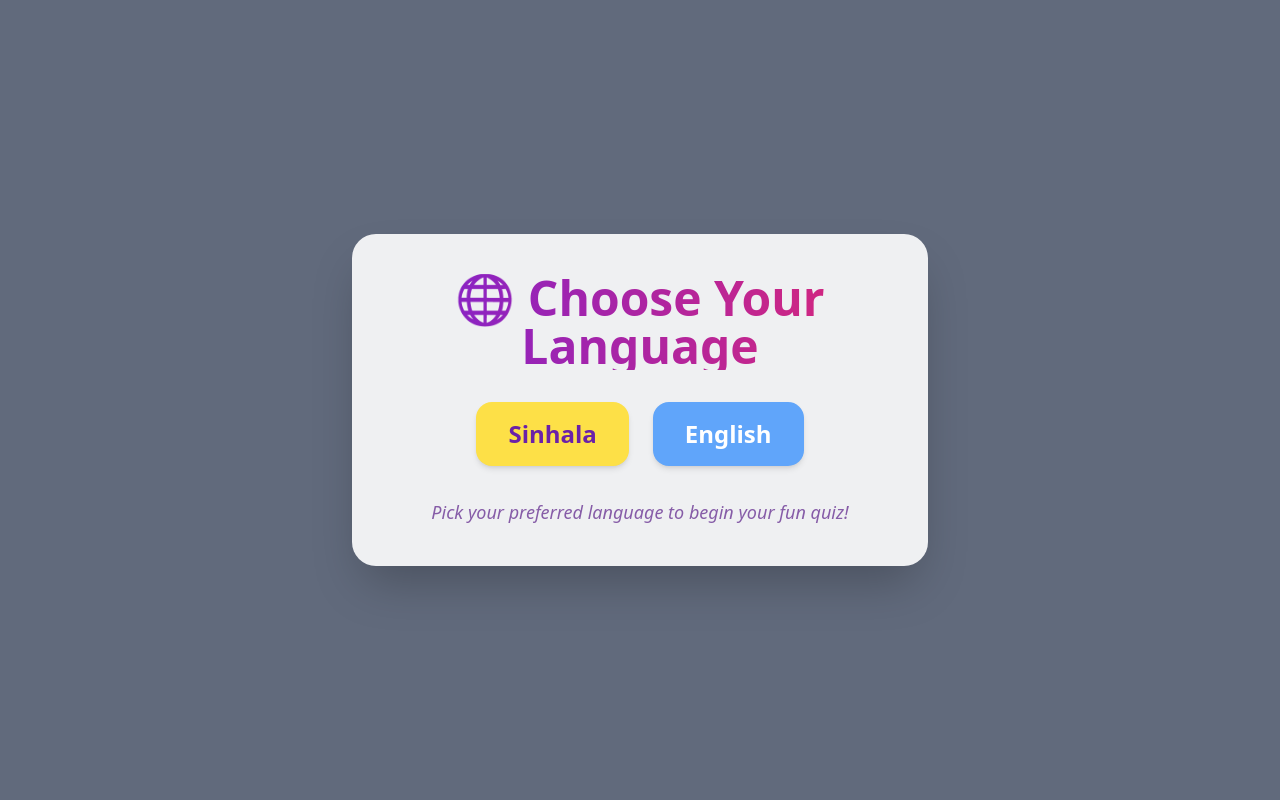
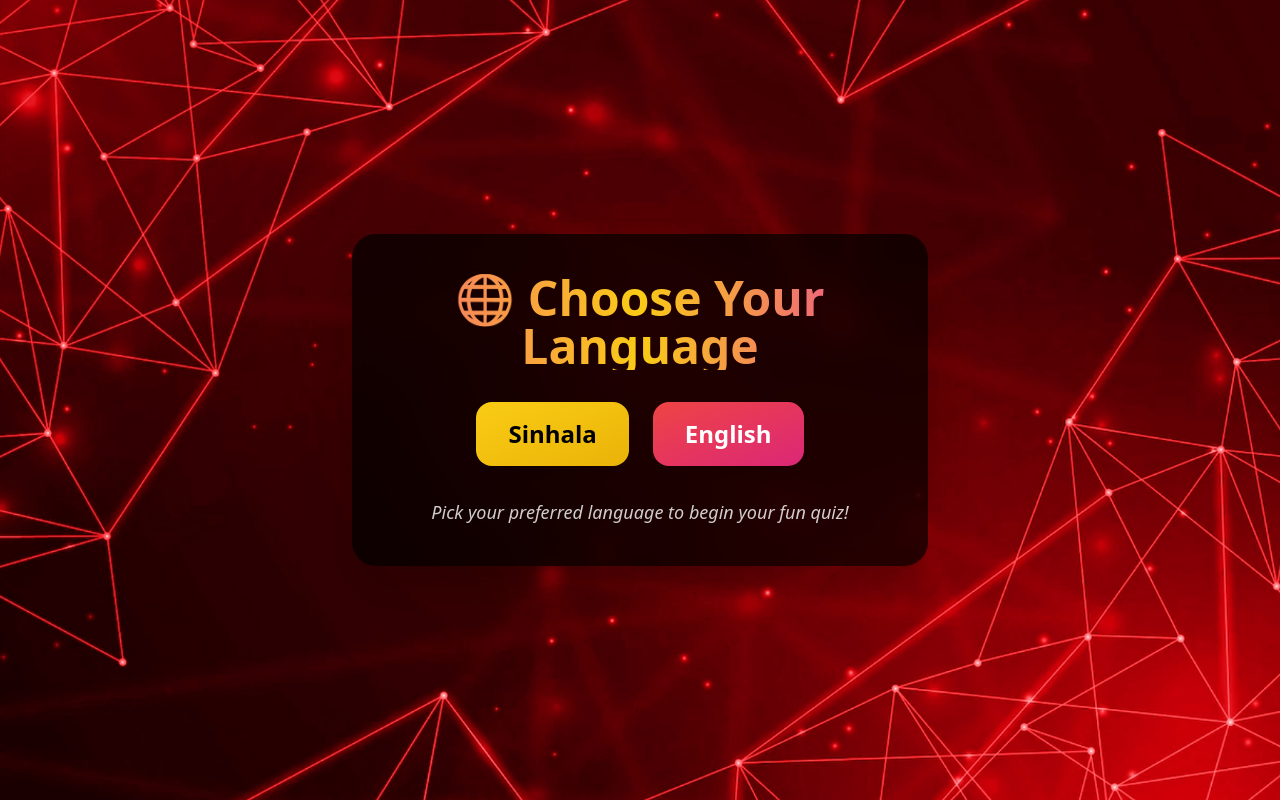
Before and after one commit to Ireshaprabodhani/ACCA-Platform, a React (Vite) app in the folder frontend/: page /language-selection in a window 1280 px wide. Built offline with nearby package versions, Linux system fonts and the light colour scheme; no server answers.

Commit message:
Update LanguageSelectionPage.jsx

```diff
--- a/frontend/src/pages/LanguageSelectionPage.jsx
+++ b/frontend/src/pages/LanguageSelectionPage.jsx
@@ -1,19 +1,18 @@
 import React, { useEffect, useRef } from 'react';
 import { useNavigate } from 'react-router-dom';
 import { motion } from 'framer-motion';
-import music from '/1.mp3'
+import music from '/1.mp3';
+import RedBackground from '../assets/background.jpg';
 
 const LanguageSelectionPage = () => {
   const navigate = useNavigate();
   const audioRef = useRef(null);
 
   const handleSelectLanguage = (lang) => {
-    // Stop music before navigation
     audioRef.current?.pause();
     navigate(`/quiz?language=${lang}`);
   };
 
-  // Autoplay background music
   useEffect(() => {
     const audio = audioRef.current;
     const playMusic = () => {
@@ -21,19 +20,19 @@ const LanguageSelectionPage = () => {
         audio.volume = 0.5;
         audio.loop = true;
         audio.play().catch((e) => {
-          // Some browsers block autoplay until interaction
           console.warn("Autoplay blocked:", e);
         });
       }
     };
-
     playMusic();
-
-    return () => audio?.pause(); // Cleanup on unmount
+    return () => audio?.pause();
   }, []);
 
   return (
-    <div className="min-h-screen flex items-center justify-center bg-[#616a7c] p-6">
+    <div
+      className="min-h-screen flex items-center justify-center p-6 bg-cover bg-center"
+      style={{ backgroundImage: `url(${RedBackground})` }}
+    >
       {/* 🎵 Background Music */}
       <audio ref={audioRef} src={music} preload="auto" />
 
@@ -41,13 +40,13 @@ const LanguageSelectionPage = () => {
         initial={{ scale: 0.8, opacity: 0 }}
         animate={{ scale: 1, opacity: 1 }}
         transition={{ duration: 0.6 }}
-        className="bg-white bg-opacity-90 backdrop-blur-xl rounded-3xl p-10 shadow-2xl flex flex-col items-center w-full max-w-xl"
+        className="bg-[#000000b3] backdrop-blur-lg rounded-3xl p-10 shadow-2xl flex flex-col items-center w-full max-w-xl"
       >
         <motion.h1
           initial={{ y: -30, opacity: 0 }}
           animate={{ y: 0, opacity: 1 }}
           transition={{ delay: 0.2, duration: 0.5 }}
-          className="text-4xl md:text-5xl font-extrabold text-transparent bg-clip-text bg-gradient-to-r from-purple-700 to-pink-600 text-center mb-8"
+          className="text-4xl md:text-5xl font-extrabold text-transparent bg-clip-text bg-gradient-to-r from-red-400 via-yellow-400 to-pink-500 text-center mb-8"
         >
           🌐 Choose Your Language
         </motion.h1>
@@ -62,7 +61,7 @@ const LanguageSelectionPage = () => {
             whileHover={{ scale: 1.1 }}
             whileTap={{ scale: 0.95 }}
             onClick={() => handleSelectLanguage('Sinhala')}
-            className="bg-yellow-300 text-purple-800 px-8 py-4 rounded-2xl shadow-md text-2xl font-bold hover:bg-yellow-400 transition"
+            className="bg-gradient-to-br from-yellow-400 to-yellow-500 text-black px-8 py-4 rounded-2xl shadow-lg text-2xl font-bold hover:brightness-110 transition"
           >
             Sinhala
           </motion.button>
@@ -71,7 +70,7 @@ const LanguageSelectionPage = () => {
             whileHover={{ scale: 1.1 }}
             whileTap={{ scale: 0.95 }}
             onClick={() => handleSelectLanguage('English')}
-            className="bg-blue-400 text-white px-8 py-4 rounded-2xl shadow-md text-2xl font-bold hover:bg-blue-500 transition"
+            className="bg-gradient-to-br from-red-500 to-pink-600 text-white px-8 py-4 rounded-2xl shadow-lg text-2xl font-bold hover:brightness-110 transition"
           >
             English
           </motion.button>
@@ -81,7 +80,7 @@ const LanguageSelectionPage = () => {
           initial={{ opacity: 0, y: 10 }}
           animate={{ opacity: 1, y: 0 }}
           transition={{ delay: 0.6, duration: 0.4 }}
-          className="mt-8 text-lg italic text-purple-900/70 text-center"
+          className="mt-8 text-lg italic text-white/80 text-center"
         >
           Pick your preferred language to begin your fun quiz!
         </motion.p>
```
